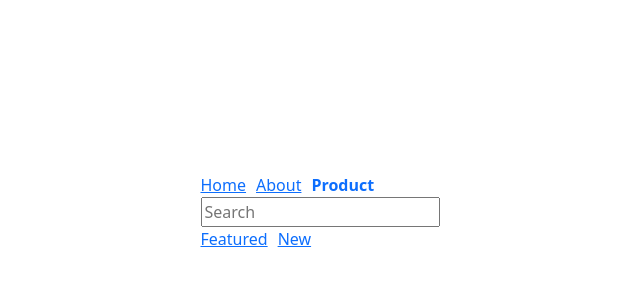
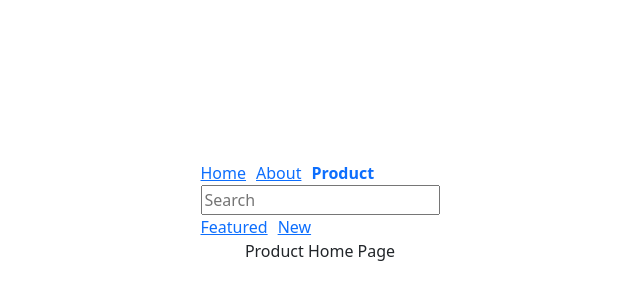
Before and after one commit to jscode99/react-router-workbook, a React (Vite) app: page /products in a window 1280 px wide. Shown: the part 188-488 px from the top of the page, without its empty margins (320-960 px from the left). Built offline with nearby package versions, Linux system fonts and the light colour scheme.

Commit message:
Index route in a nested route

```diff
--- a/src/App.tsx
+++ b/src/App.tsx
@@ -7,6 +7,7 @@ import NoMatch from "./components/NoMatch";
 import Product from "./components/Product";
 import FeaturedProducts from "./components/FeaturedProducts";
 import NewProducts from "./components/NewProducts";
+import ProductHome from "./components/ProductHome";
 
 function App() {
   return (
@@ -17,6 +18,7 @@ function App() {
         <Route path="about" element={<About />} />
         <Route path="order-summary" element={<OrderSummary />} />
         <Route path="/products" element={<Product />}>
+          <Route index element={<ProductHome />} />
           <Route path="featured" element={<FeaturedProducts />} />
           <Route path="new" element={<NewProducts />} />
         </Route>
--- /dev/null
+++ b/src/components/ProductHome.tsx
@@ -0,0 +1,5 @@
+import React from "react";
+
+export default function ProductHome() {
+  return <div>Product Home Page</div>;
+}
```
